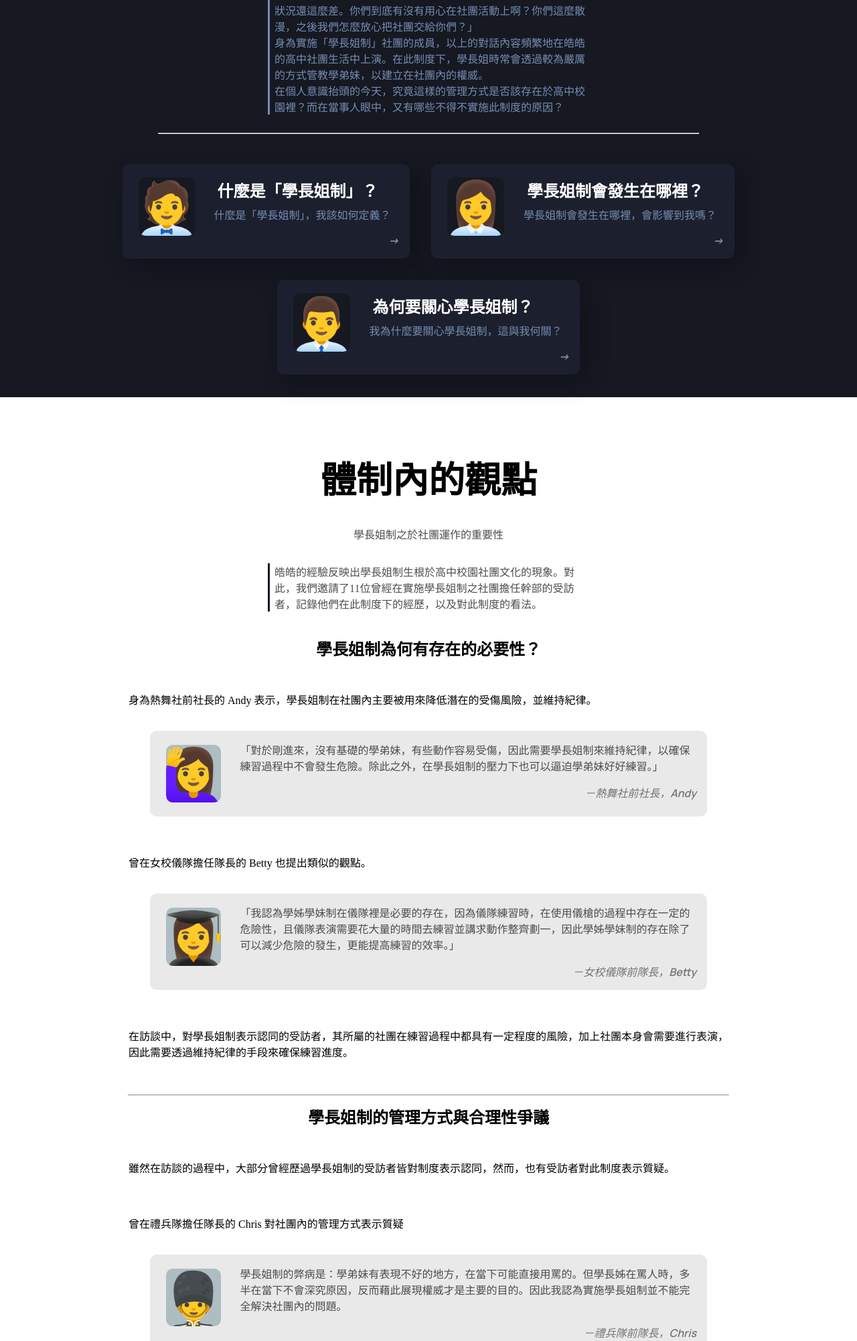
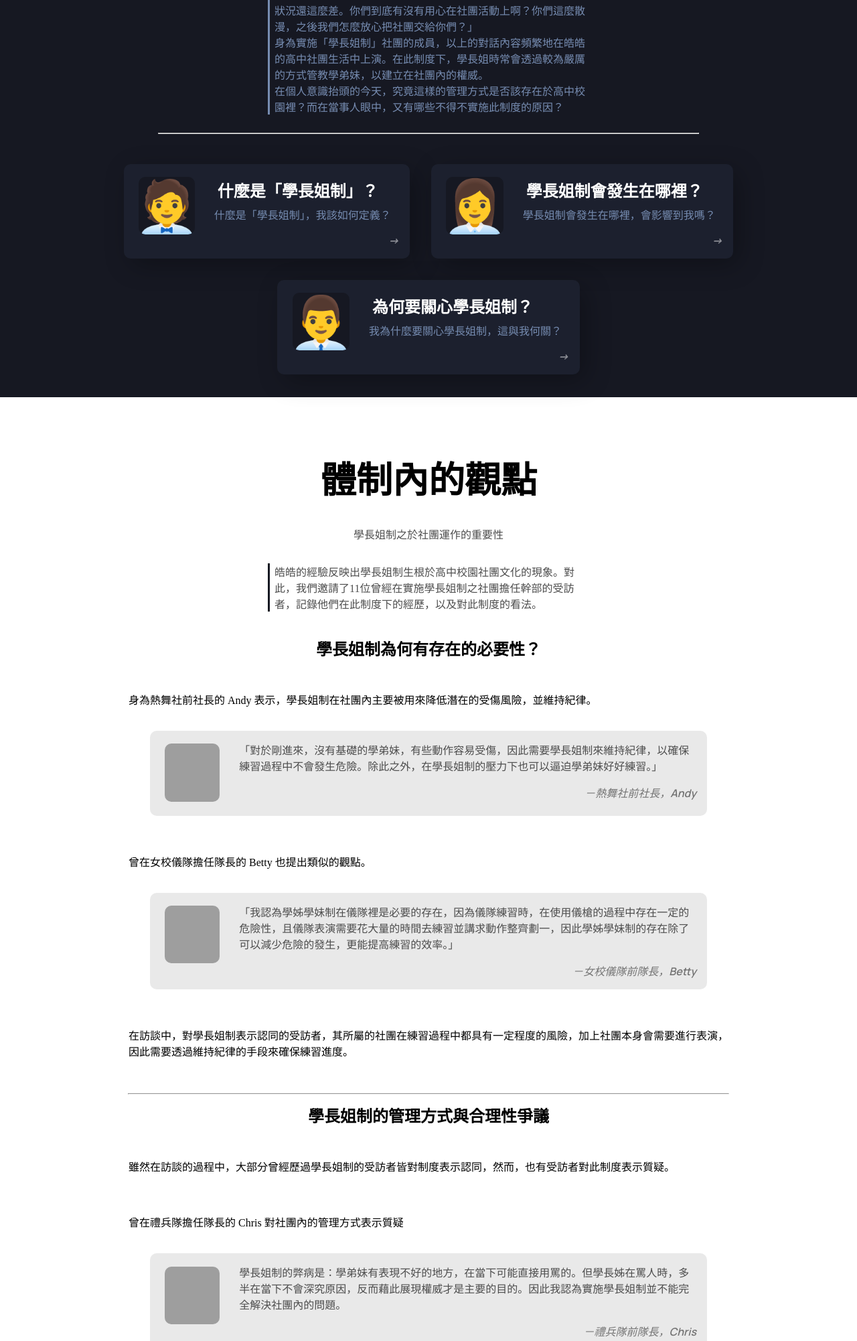
Before and after one commit to ruby0322/a-peek-in-school-club-website, a Flask app: page /home/ in a window 1280 px wide. Shown: the part 1007-3009 px from the top of the page at 67% size. Run offline with Flask 2, Linux system fonts and the light colour scheme; some libraries are stand-ins or nearby versions; some web fonts are replaced; grey boxes are pictures that could not be loaded.

Commit message:
Minor Update

```diff
--- a/static/css/style.css
+++ b/static/css/style.css
@@ -6,6 +6,38 @@ text-blue: #768CB1
 text-red: #8C342E
 header-bg: #0E1017
 */
+
+.avatar-light-bg {
+	background-color: rgba(135,206,235, 0.3) !important;
+}
+
+.avatar-j {
+	background-image: url('https://media.discordapp.net/attachments/991012818490908752/995944176883609650/11.png');
+}
+
+.avatar-i {
+	background-image: url('https://media.discordapp.net/attachments/991012818490908752/995944134827319406/9.png');
+}
+
+.avatar-h {
+	background-image: url('https://media.discordapp.net/attachments/991012818490908752/995944135045414942/10.png');
+}
+
+.avatar-g {
+	background-image: url('https://media.discordapp.net/attachments/991012818490908752/995944134437261392/7.png');
+}
+
+.avatar-f {
+	background-image: url('https://media.discordapp.net/attachments/991012818490908752/995944134214959164/6.png');
+}
+
+.avatar-e {
+	background-image: url('https://media.discordapp.net/attachments/991012818490908752/995944133946519603/5.png');
+}
+
+.avatar-d {
+	background-image: url('https://media.discordapp.net/attachments/991012818490908752/995944133741006858/4.png');
+}
 
 .subtitle {
 	max-width: 70vw !important;
@@ -151,8 +183,8 @@ hr {
 	width: 6rem;
 	height: 5.4rem;
 	margin-right: 1.8rem;
-	margin-left: .5rem;
-	margin-top: .3rem !important;
+	margin-left: .4rem;
+	margin-top: .2rem !important;
 	margin-bottom: .3rem !important;
 	border-radius: 10px;
 	overflow: hidden;
@@ -160,6 +192,9 @@ hr {
 	display: flex;
 	justify-content: center;
 	align-items: center;
+	background-position: center;
+	background-repeat: no-repeat;
+	background-size: cover;
 }
 
 .avatar-pic {
--- a/templates/index.html
+++ b/templates/index.html
@@ -272,7 +272,9 @@
 						<iframe width="560" height="315" src="https://www.youtube.com/embed/oR-s4W5RYuo" title="YouTube video player" frameborder="0" allow="accelerometer; autoplay; clipboard-write; encrypted-media; gyroscope; picture-in-picture" allowfullscreen></iframe>
 					</div>
 					<p>
-						待補
+						前陣子轟動一時的「成功高中採草莓事件」，起因即是因為學生對於學長學弟制的不滿，進而引發的大規模衝突。
+						<br>
+						因此，我們必須要探究此制度背後的權力關係，以防範此類事件再度發生。
 					</p>
 				</div>
 			</div>
@@ -325,10 +327,7 @@
 	</div>
 	<div class="center">
 		<div class="tag comment" style="width: 50rem; background-color: rgba(228, 228, 228, 0.8) !important;">
-			<div class="avatar" style="background-color: #adbdc1; ">
-				<h2 class="avatar-pic">
-					🙋‍♀️
-				</h2>
+			<div class="avatar avatar-light-bg" style=" background-image: url('https://media.discordapp.net/attachments/991012818490908752/995944133057335316/1.png') !important; ">
 			</div>
 			<div style="width: 100%; height: 100%; margin: 0 !important;">
 				<p style="color: #4D4D4D !important; margin-top: 0;">
@@ -347,15 +346,9 @@
 	</div>
 	<div class="center">
 		<div class="tag comment" style="width: 50rem; background-color: rgba(228, 228, 228, 0.8)  !important;">
-			<div class="avatar" style="background-color: #adbdc1; ">
-				<h2 class="avatar-pic">
-					👩‍🎓
-				</h2>
+			<div class="avatar avatar-light-bg" style=" background-image: url('https://media.discordapp.net/attachments/991012818490908752/995944133292199986/2.png');">
 			</div>
 			<div style="width: 100%; height: 100%; margin: 0 !important;">
-				<!-- <h2 style="font-size: x-large; padding: 5px; text-align: left; color: black; margin: 0;">
-					學長姐制為何有存在的必要性？
-				</h2> -->
 				<p style="color: #4D4D4D !important; margin-top: 0;">
 					「我認為學姊學妹制在儀隊裡是必要的存在，因為儀隊練習時，在使用儀槍的過程中存在一定的危險性，且儀隊表演需要花大量的時間去練習並講求動作整齊劃一，因此學姊學妹制的存在除了可以減少危險的發生，更能提高練習的效率。」
 				</p>
@@ -390,10 +383,7 @@
 	</div>
 	<div class="center">
 		<div class="tag comment" style="width: 50rem;  background-color: rgba(228, 228, 228, 0.8) !important;">
-			<div class="avatar" style="background-color: #adbdc1; ">
-				<h2 class="avatar-pic">
-					💂‍♂️
-				</h2>
+			<div class="avatar avatar-light-bg" style=" background-image: url('https://media.discordapp.net/attachments/991012818490908752/995944133543870524/3.png');">
 			</div>
 			<div style="width: 100%; height: 100%; margin: 0 !important;">
 
@@ -413,10 +403,7 @@
 	</div>
 	<div class="center">
 		<div class="tag comment" style="width: 50rem;  background-color: rgba(228, 228, 228, 0.8) !important;">
-			<div class="avatar" style="background-color: #adbdc1; ">
-				<h2 class="avatar-pic">
-					👩‍🎓
-				</h2>
+			<div class="avatar avatar-light-bg" style=" background-image: url('https://media.discordapp.net/attachments/991012818490908752/995944133292199986/2.png');">
 			</div>
 			<div style="width: 100%; height: 100%; margin: 0 !important;">
 				<p style="color: #4D4D4D !important; margin-top: 0;">
@@ -440,10 +427,7 @@
 	</div>
 	<div class="center">
 		<div class="tag comment" style="width: 50rem;  background-color: rgba(228, 228, 228, 0.8) !important;">
-			<div class="avatar" style="background-color: #adbdc1; ">
-				<h2 class="avatar-pic">
-					👨‍🎓
-				</h2>
+			<div class="avatar avatar-d avatar-light-bg" style="">
 			</div>
 			<div style="width: 100%; height: 100%; margin: 0 !important;">
 				<p style="color: #4D4D4D !important; margin-top: 0;">
@@ -467,10 +451,7 @@
 	</div>
 	<div class="center">
 		<div class="tag comment" style="width: 50rem;  background-color: rgba(228, 228, 228, 0.8) !important;">
-			<div class="avatar" style="background-color: #adbdc1; ">
-				<h2 class="avatar-pic">
-					👨‍🎓
-				</h2>
+			<div class="avatar avatar-d avatar-light-bg" style=" ">
 			</div>
 			<div style="width: 100%; height: 100%; margin: 0 !important;">
 				<p style="color: #4D4D4D !important; margin-top: 0;">
@@ -495,10 +476,7 @@
 	</div>
 	<div class="center">
 		<div class="tag comment" style="width: 50rem;  background-color: rgba(228, 228, 228, 0.8) !important;">
-			<div class="avatar" style="background-color: #adbdc1; ">
-				<h2 class="avatar-pic">
-					🧑‍💼
-				</h2>
+			<div class="avatar avatar-e avatar-light-bg" style=" ">
 			</div>
 			<div style="width: 100%; height: 100%; margin: 0 !important;">
 				<p style="color: #4D4D4D !important; margin-top: 0;">
@@ -512,10 +490,7 @@
 	</div>
 	<div class="center">
 		<div class="tag comment" style="width: 50rem;  background-color: rgba(228, 228, 228, 0.8) !important;">
-			<div class="avatar" style="background-color: #adbdc1; ">
-				<h2 class="avatar-pic">
-					👨‍🎓
-				</h2>
+			<div class="avatar avatar-d avatar-light-bg" style=" ">
 			</div>
 			<div style="width: 100%; height: 100%; margin: 0 !important;">
 				<p style="color: #4D4D4D !important; margin-top: 0;">
@@ -535,10 +510,7 @@
 	</div>
 	<div class="center">
 		<div class="tag comment" style="width: 50rem;  background-color: rgba(228, 228, 228, 0.8) !important;">
-			<div class="avatar" style="background-color: #adbdc1; ">
-				<h2 class="avatar-pic">
-					👩‍🎓
-				</h2>
+			<div class="avatar avatar-light-bg" style=" background-image: url('https://media.discordapp.net/attachments/991012818490908752/995944133292199986/2.png');">
 			</div>
 			<div style="width: 100%; height: 100%; margin: 0 !important;">
 				<p style="color: #4D4D4D !important; margin-top: 0;">
@@ -557,10 +529,7 @@
 	</div>
 	<div class="center">
 		<div class="tag comment" style="width: 50rem;  background-color: rgba(228, 228, 228, 0.8) !important;">
-			<div class="avatar" style="background-color: #adbdc1; ">
-				<h2 class="avatar-pic">
-					👨‍🎓
-				</h2>
+			<div class="avatar avatar-d avatar-light-bg" style=" ">
 			</div>
 			<div style="width: 100%; height: 100%; margin: 0 !important;">
 				<p style="color: #4D4D4D !important; margin-top: 0;">
@@ -620,10 +589,7 @@
 	</div>
 	<div class="center">
 		<div class="tag comment" style="width: 50rem;  background-color: rgba(228, 228, 228, 0.8) !important;">
-			<div class="avatar" style="background-color: #adbdc1; ">
-				<h2 class="avatar-pic">
-					🧑‍⚖️
-				</h2>
+			<div class="avatar avatar-f avatar-light-bg" style=" ">
 			</div>
 			<div style="width: 100%; height: 100%; margin: 0 !important;">
 				<p style="color: #4D4D4D !important; margin-top: 0;">
@@ -642,10 +608,7 @@
 	</div>
 	<div class="center">
 		<div class="tag comment" style="width: 50rem;  background-color: rgba(228, 228, 228, 0.8) !important;">
-			<div class="avatar" style="background-color: #adbdc1; ">
-				<h2 class="avatar-pic">
-					👨‍🏫
-				</h2>
+			<div class="avatar avatar-h avatar-light-bg">
 			</div>
 			<div style="width: 100%; height: 100%; margin: 0 !important;">
 				<p style="color: #4D4D4D !important; margin-top: 0;">
@@ -670,10 +633,7 @@
 	</div>
 	<div class="center">
 		<div class="tag comment" style="width: 50rem;  background-color: rgba(228, 228, 228, 0.8) !important;">
-			<div class="avatar" style="background-color: #adbdc1; ">
-				<h2 class="avatar-pic">
-					🙅‍♀️
-				</h2>
+			<div class="avatar avatar-g avatar-light-bg" style=" ">
 			</div>
 			<div style="width: 100%; height: 100%; margin: 0 !important;">
 				<p style="color: #4D4D4D !important; margin-top: 0;">
@@ -687,10 +647,7 @@
 	</div>
 	<div class="center">
 		<div class="tag comment" style="width: 50rem;  background-color: rgba(228, 228, 228, 0.8) !important;">
-			<div class="avatar" style="background-color: #adbdc1; ">
-				<h2 class="avatar-pic">
-					🧑‍⚖️
-				</h2>
+			<div class="avatar avatar-f avatar-light-bg" style=" ">
 			</div>
 			<div style="width: 100%; height: 100%; margin: 0 !important;">
 				<p style="color: #4D4D4D !important; margin-top: 0;">
@@ -720,10 +677,7 @@
 	</div>
 	<div class="center">
 		<div class="tag comment" style="width: 50rem;  background-color: rgba(228, 228, 228, 0.8) !important;">
-			<div class="avatar" style="background-color: #adbdc1; ">
-				<h2 class="avatar-pic">
-					👨‍🏫
-				</h2>
+			<div class="avatar avatar-h avatar-light-bg">
 			</div>
 			<div style="width: 100%; height: 100%; margin: 0 !important;">
 				<p style="color: #4D4D4D !important; margin-top: 0;">
@@ -742,10 +696,7 @@
 	</div>
 	<div class="center">
 		<div class="tag comment" style="width: 50rem;  background-color: rgba(228, 228, 228, 0.8) !important;">
-			<div class="avatar" style="background-color: #adbdc1; ">
-				<h2 class="avatar-pic">
-					🧑‍⚖️
-				</h2>
+			<div class="avatar avatar-f avatar-light-bg" style=" ">
 			</div>
 			<div style="width: 100%; height: 100%; margin: 0 !important;">
 				<p style="color: #4D4D4D !important; margin-top: 0;">
@@ -838,10 +789,7 @@
 	</div>
 	<div class="center">
 		<div class="tag comment" style="width: 50rem;  background-color: rgba(228, 228, 228, 0.8) !important;">
-			<div class="avatar" style="background-color: #adbdc1; ">
-				<h2 class="avatar-pic">
-					👨‍💼
-				</h2>
+			<div class="avatar avatar-i avatar-light-bg" style=" ">
 			</div>
 			<div style="width: 100%; height: 100%; margin: 0 !important;">
 
@@ -861,10 +809,7 @@
 	</div>
 	<div class="center">
 		<div class="tag comment" style="width: 50rem;  background-color: rgba(228, 228, 228, 0.8) !important;">
-			<div class="avatar" style="background-color: #adbdc1; ">
-				<h2 class="avatar-pic">
-					👨‍💻
-				</h2>
+			<div class="avatar avatar-j avatar-light-bg" style=" ">
 			</div>
 			<div style="width: 100%; height: 100%; margin: 0 !important;">
 				<p style="color: #4D4D4D !important; margin-top: 0;">
@@ -889,10 +834,7 @@
 	</div>
 	<div class="center">
 		<div class="tag comment" style="width: 50rem;  background-color: rgba(228, 228, 228, 0.8) !important;">
-			<div class="avatar" style="background-color: #adbdc1; ">
-				<h2 class="avatar-pic">
-					👨‍💻
-				</h2>
+			<div class="avatar avatar-j avatar-light-bg" style=" ">
 			</div>
 			<div style="width: 100%; height: 100%; margin: 0 !important;">
 				<p style="color: #4D4D4D !important; margin-top: 0;">
@@ -997,10 +939,7 @@
 	</div>
 	<div class="center">
 		<div class="tag comment" style="width: 50rem;">
-			<div class="avatar" style="background-color: #161822; ">
-				<h2 class="avatar-pic">
-					🧑‍💼
-				</h2>
+			<div class="avatar avatar-e" style="background-color: #161822; ">
 			</div>
 			<div style="width: 100%; height: 100%; margin: 0 !important;">
 				<p style="color: #768CB1 !important; margin-top: 0;">
@@ -1019,10 +958,7 @@
 	</div>
 	<div class="center">
 		<div class="tag comment" style="width: 50rem;">
-			<div class="avatar" style="background-color: #161822; ">
-				<h2 class="avatar-pic">
-					👩‍🎓
-				</h2>
+			<div class="avatar" style="background-color: #161822;  background-image: url('https://media.discordapp.net/attachments/991012818490908752/995944133292199986/2.png');">
 			</div>
 			<div style="width: 100%; height: 100%; margin: 0 !important;">
 				<p style="color: #768CB1 !important; margin-top: 0;">
@@ -1041,10 +977,7 @@
 	</div>
 	<div class="center">
 		<div class="tag comment" style="width: 50rem;">
-			<div class="avatar" style="background-color: #161822;">
-				<h2 class="avatar-pic">
-					👨‍🏫
-				</h2>
+			<div class="avatar avatar-h" style="background-color: #161822;">
 			</div>
 			<div style="width: 100%; height: 100%; margin: 0 !important;">
 				<p style="color: #768CB1 !important; margin-top: 0;">
@@ -1232,6 +1165,9 @@
 					"></div>
 				</div>
 				<p>
+					Hello 我是宥喬，你可以叫我 Melody ！
+					<br>
+					我來自高雄，是一個喜歡在各領域探險的大三生，不安於現狀、忙碌又充實的生活型態是我每天的日常。
 				</p>
 				<div class="center">
 				</div>
```
